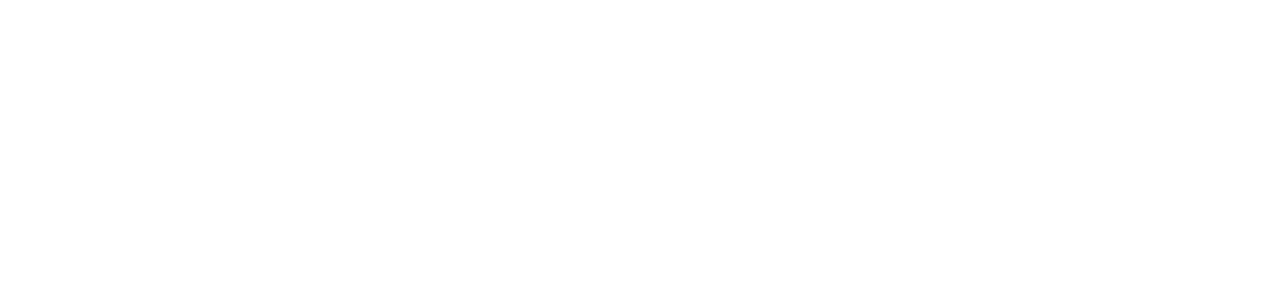
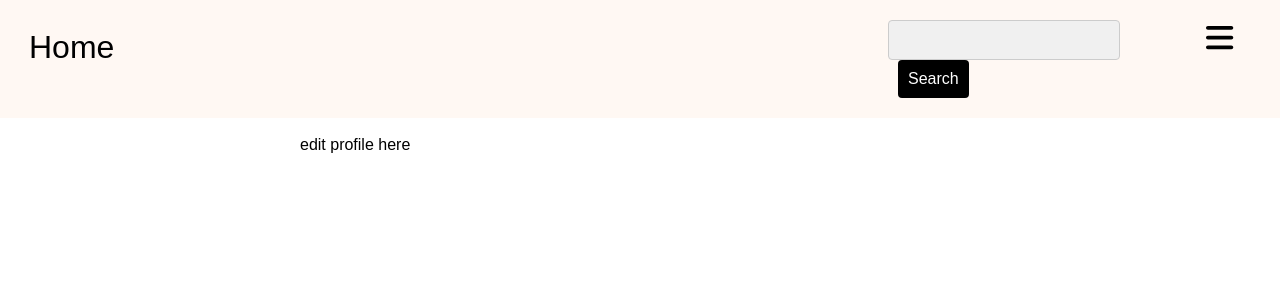
Before and after one commit to Ansuman09/instaclone-frontend, a React (Create React App) app: page /editprofile in a window 1280 px wide. Before the commit this address had no page. Shown: the top 300 px of the page. Built offline with nearby package versions, Linux system fonts and the light colour scheme; a small style sheet from the web is missing.

Commit message:
create-user-profile-editor

```diff
--- a/src/App.js
+++ b/src/App.js
@@ -9,6 +9,7 @@
 import SignupPage from './SignupPage';
 import CreatePost from './CreatePost';
 import UserPosts from './UserPosts';
+import editProfile from './EditProfile';
 
 const App = () => {
     return (
@@ -22,6 +23,7 @@
                     <Route path="/userprofile/:username" Component={UserProfile}/>
                     <Route path='/signup' Component={SignupPage} />
                     <Route path='/addpost' Component={CreatePost} />
+                    <Route path='/editprofile' Component={editProfile}/>
                     <Route path='/userposts/:username/:q' Component={UserPosts} />
               </Routes>
                 </div>
--- /dev/null
+++ b/src/EditProfile.js
@@ -0,0 +1,19 @@
+import React from "react";
+import NavBar from "./NavBar";
+
+
+const editProfile=()=>{
+    return(
+    <div>
+         <div style={{'padding-bottom':'120px'}}>
+              <NavBar />
+
+        </div>
+        <div style={{paddingLeft:300}}>
+        <p>edit profile here</p>
+        </div>
+    </div>)
+}
+
+
+export default editProfile;
--- a/src/NavBar.js
+++ b/src/NavBar.js
@@ -35,6 +35,9 @@
         nav("/addpost")
     }
 
+    const handleEditProfile=()=>{
+        nav("/editprofile")
+    }
 
     const handleLogout=()=>{
         localStorage.clear()
@@ -64,6 +67,9 @@
                 <button type="button" onClick={handlePostView}><FontAwesomeIcon icon={faCamera}/> Post</button>
                 <br />
                 <button type="button" name="Logout" onClick={handleLogout}><FontAwesomeIcon icon={faRightFromBracket}/> Logout</button>
+                <br />
+                <button type="button" name="Logout" onClick={handleEditProfile}><FontAwesomeIcon icon={faRightFromBracket}/> Profile</button>
+
             </ul>
         </div>
         </div>
```
